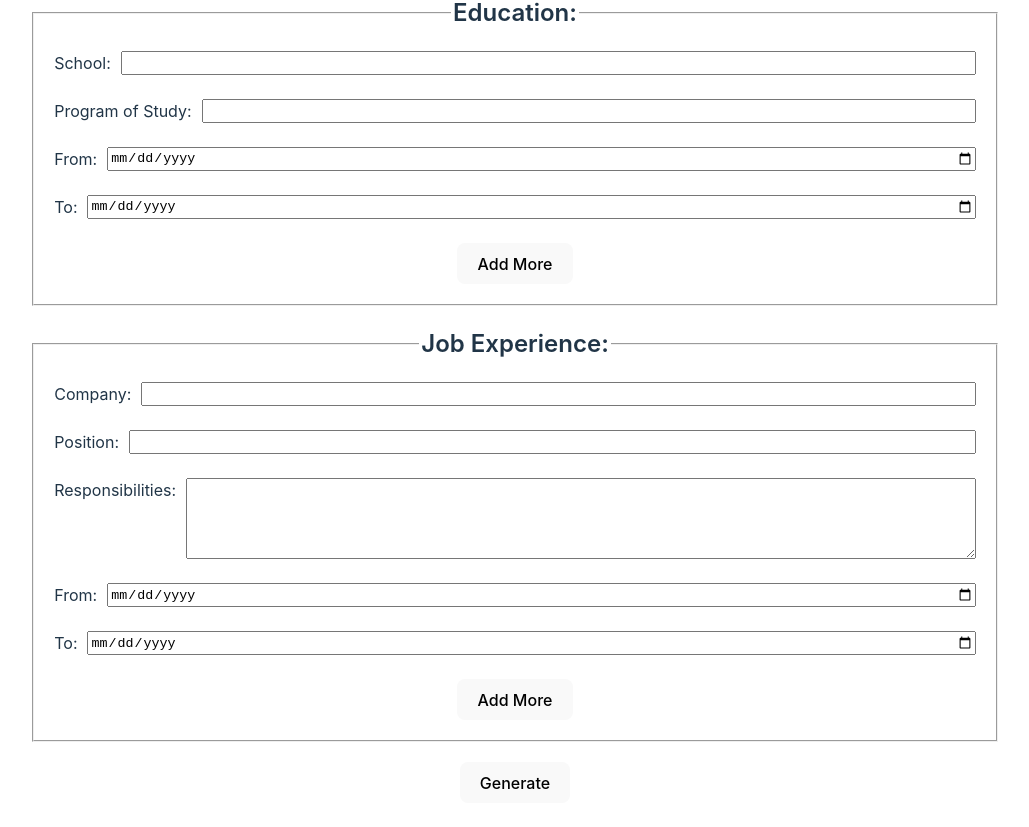
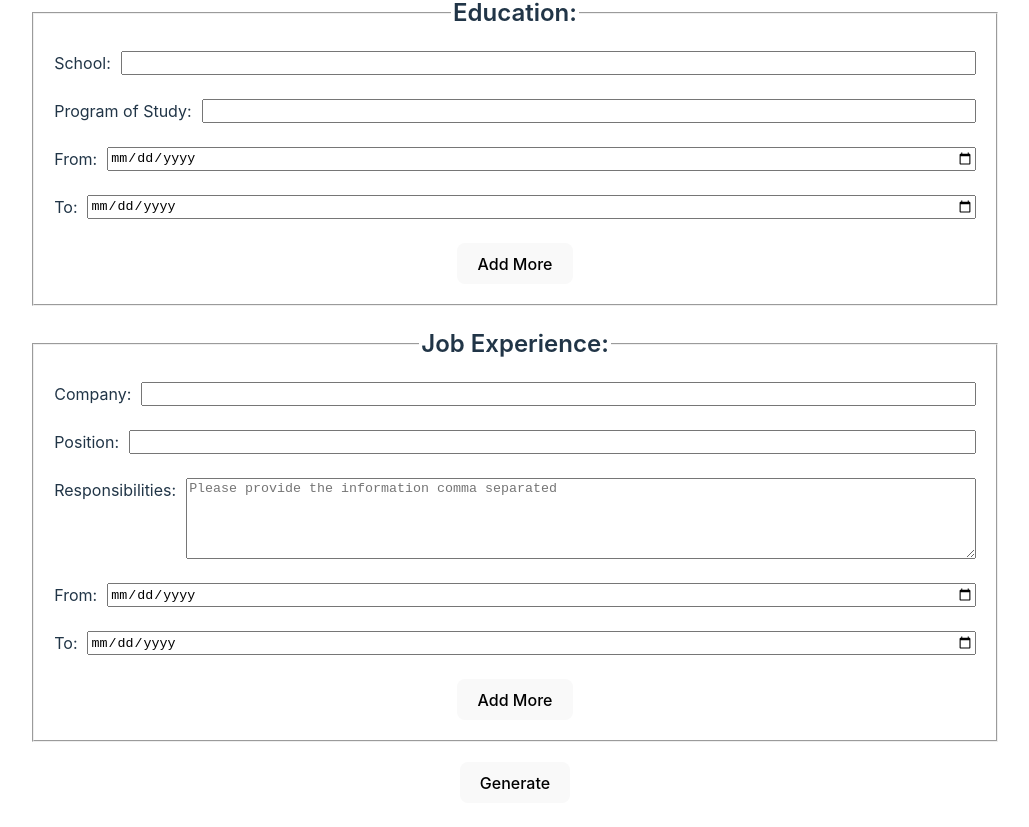
Before and after one commit to Mahyar-98/odin-cvApplication, a React (Vite) app: page / in a window 1280 px wide. Shown: the part 528-1355 px from the top of the page, without its empty margins (125-1154 px from the left). Built offline with nearby package versions, Linux system fonts and the light colour scheme.

Commit message:
add structureRoles function to the InputField component to turn the comma separated reponsibilities into li elements

```diff
--- a/src/components/InputField.jsx
+++ b/src/components/InputField.jsx
@@ -15,10 +15,11 @@ export default function InputField({
         <textarea
           name={name}
           id={name}
-          value={value}
+          value={value || ""}
           onChange={(e) => handleInputChange(name, e.target.value)}
           cols="30"
           rows="5"
+          placeholder="Please provide the information comma separated"
         />
       ) : (
         <input
--- a/src/components/ShowSection.jsx
+++ b/src/components/ShowSection.jsx
@@ -2,6 +2,16 @@ import React from "react";
 import PropTypes from "prop-types";
 
 export default function ShowSection({ type, list }) {
+  const structureRoles = (text) => {
+    const rolesArr = text.split(",")
+    const roleItems = rolesArr.map(item => (
+      <li key={item}>
+        {item}
+      </li>
+    ))
+      return <ul>{roleItems}</ul>
+  }
+
   const renderSectionDetails = (data) => {
     if (type === "education") {
       return (
@@ -27,7 +37,7 @@ export default function ShowSection({ type, list }) {
           <b>Position:</b>
           <p>{data.expPosition}</p>
           <b>Responsibilities:</b>
-          <p>{data.expRole}</p>
+          {structureRoles(data.expRole)}
           <p>
             {data.expFrom} to {data.expTo}
           </p>
```
